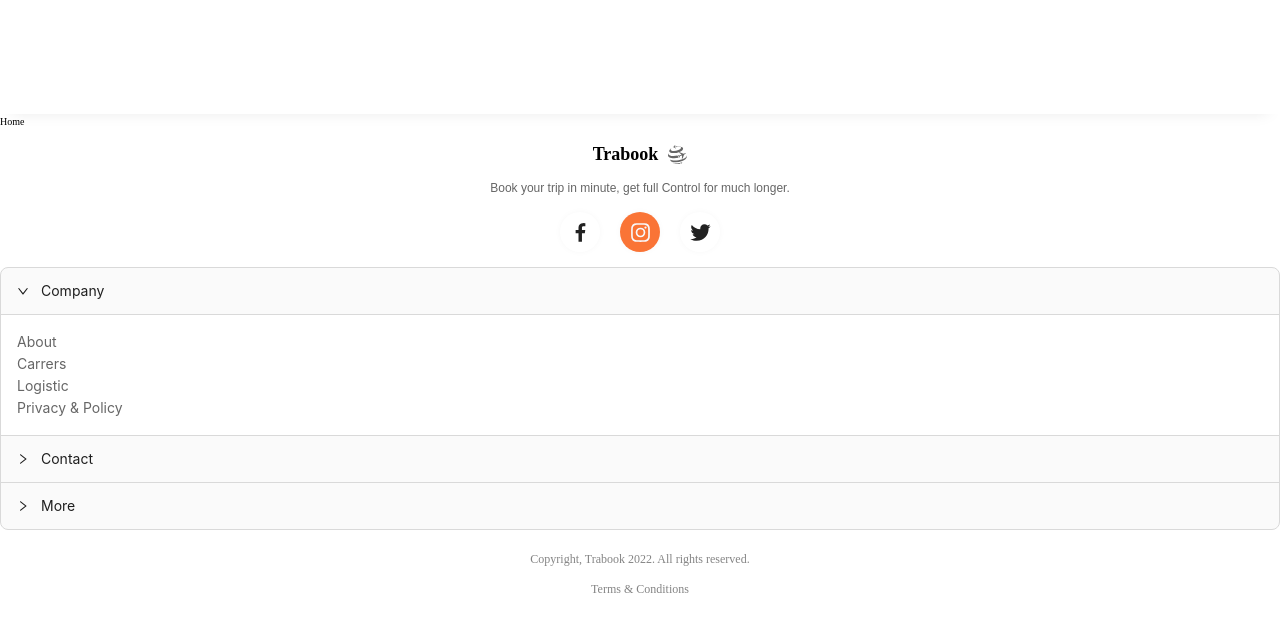
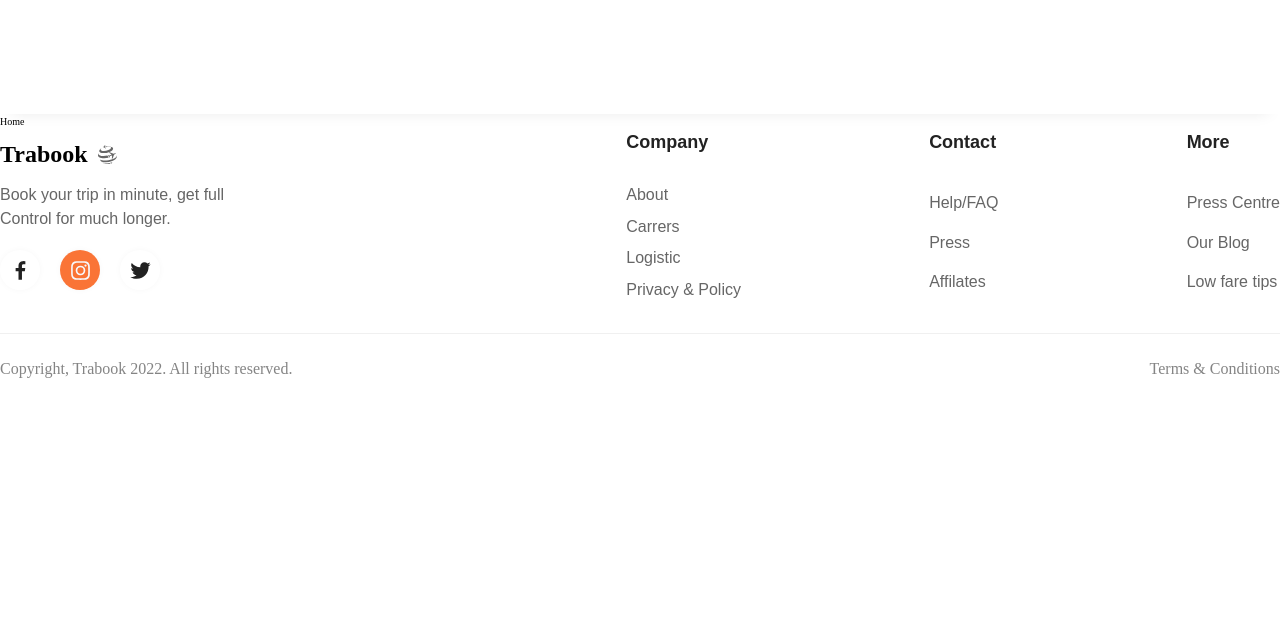
Before and after one commit to Kalixt044/WorkShopFinal, a React (Vite) app in the folder Front/my-project/: page / in a window 1280 px wide. Shown: the top 632 px of the page. Built offline with nearby package versions, Linux system fonts and the light colour scheme; a web font is replaced by a local one.

Commit message:
feat: Desktop Footer styles complete

```diff
--- a/Front/my-project/src/components/Footer/index.jsx
+++ b/Front/my-project/src/components/Footer/index.jsx
@@ -61,6 +61,30 @@
       <section className='footer__info'>
         <Collapse items={items} defaultActiveKey={['1']} />
       </section>
+      <section className='footer__info-desktop'>
+        <ul className='footer-list-desk'>
+          <h3 className='footer-list-desk__title'>Company</h3>
+          <li className='footer-list-desk__item'>About</li>
+          <li className='footer-list-desk__item'>Carrers</li>
+          <li className='footer-list-desk__item'>Logistic</li>
+          <li className='footer-list-desk__item'>Privacy & Policy</li>
+        </ul>
+        <ul className='footer-list-desk'>
+          <h3 className='footer-list-desk__title'>Contact</h3>
+          <li className='footer-list-desk__item'>Help/FAQ</li>
+          <li className='footer-list-desk__item'>Press</li>
+          <li className='footer-list-desk__item'>Affilates</li>
+        </ul>
+        <ul className='footer-list-desk'>
+          <h3 className='footer-list-desk__title'>More</h3>
+          <li className='footer-list-desk__item'>Press Centre</li>
+          <li className='footer-list-desk__item'>Our Blog</li>
+          <li className='footer-list-desk__item'>Low fare tips</li>
+        </ul>
+      </section>
+      <section className='footer__divider-desktop'>
+        <Divider />
+      </section>
       <section className='footer__terms'>
         <p className='footer__terms--text'>Copyright, Trabook 2022. All rights reserved.</p>
         <p className='footer__terms--text'>Terms & Conditions</p>
--- a/Front/my-project/src/components/Footer/styles.sass
+++ b/Front/my-project/src/components/Footer/styles.sass
@@ -17,11 +17,19 @@
       .title
         font-size: 1.8rem
         font-weight: $semibold-weight
+        @media (min-width: $desktop-width)
+          font-size: 2.4rem
+      @media (min-width: $desktop-width)
+        justify-content: flex-start
     &--text
       font-family: $font-source-2
       font-size: 1.2rem
       text-align: center
       color: $paragraph-color
+      @media (min-width: $desktop-width)
+        width: 234px
+        text-align: left
+        font-size: 1.6rem
     &--network
       width: 100%
       height: 70px
@@ -41,6 +49,34 @@
       .instagram
         color: $bg-color
         background-color: $secondary-color-orange
+      @media (min-width: $desktop-width)
+        justify-content: flex-start
+    @media (min-width: $desktop-width)
+      width: 250px
+      height: 180px
+      display: grid
+  &__info-desktop
+    display: none
+    @media (min-width: $desktop-width)
+      display: flex
+      justify-content: space-between
+      font-family: $font-source-2
+      .footer-list-desk
+        display: grid
+        &__title
+          font-size: 1.8rem
+          font-weight: $semibold-weight
+          color: $primary-color-black
+          margin-bottom: 20px
+        &__item
+          font-size: 1.6rem
+          font-weight: $regular-weight
+          color: $paragraph-color
+  &__divider-desktop
+    display: none
+    @media (min-width: $desktop-width)
+      height: 30px
+      display: grid
   &__terms
     margin-top: 20px
     width: 100%
@@ -52,6 +88,28 @@
       font-size: 1.2rem
       color: $paragraph-color
       opacity: 0.8
+      @media (min-width: $desktop-width)
+        font-size: 1.6rem
+    @media (min-width: $desktop-width)
+      height: 60px
+      display: flex
+      justify-content: space-between
+      align-items: center
+      margin: 0
+      // border: 1px solid red
+  @media (min-width: $desktop-width)
+    display: grid
+    grid-template-areas: "network info" "divider divider" "terms terms"
+    &__social-network
+      grid-area: network
+    &__info-desktop
+      grid-area: info
+    &__divider-desktop
+      grid-area: divider
+    &__terms
+      grid-area: terms
+    .footer__info
+      display: none
 
 .footer-ist li
   font-size: 1.4rem
@@ -59,7 +117,7 @@
 
 
 :where(.css-dev-only-do-not-override-1adbn6x).ant-collapse
-  background-color: tranparent !important
+  background-color: #FFFFFF !important
   border: none !important
 
 :where(.css-dev-only-do-not-override-1adbn6x).ant-collapse>.ant-collapse-item >.ant-collapse-header .ant-collapse-header-text
```
